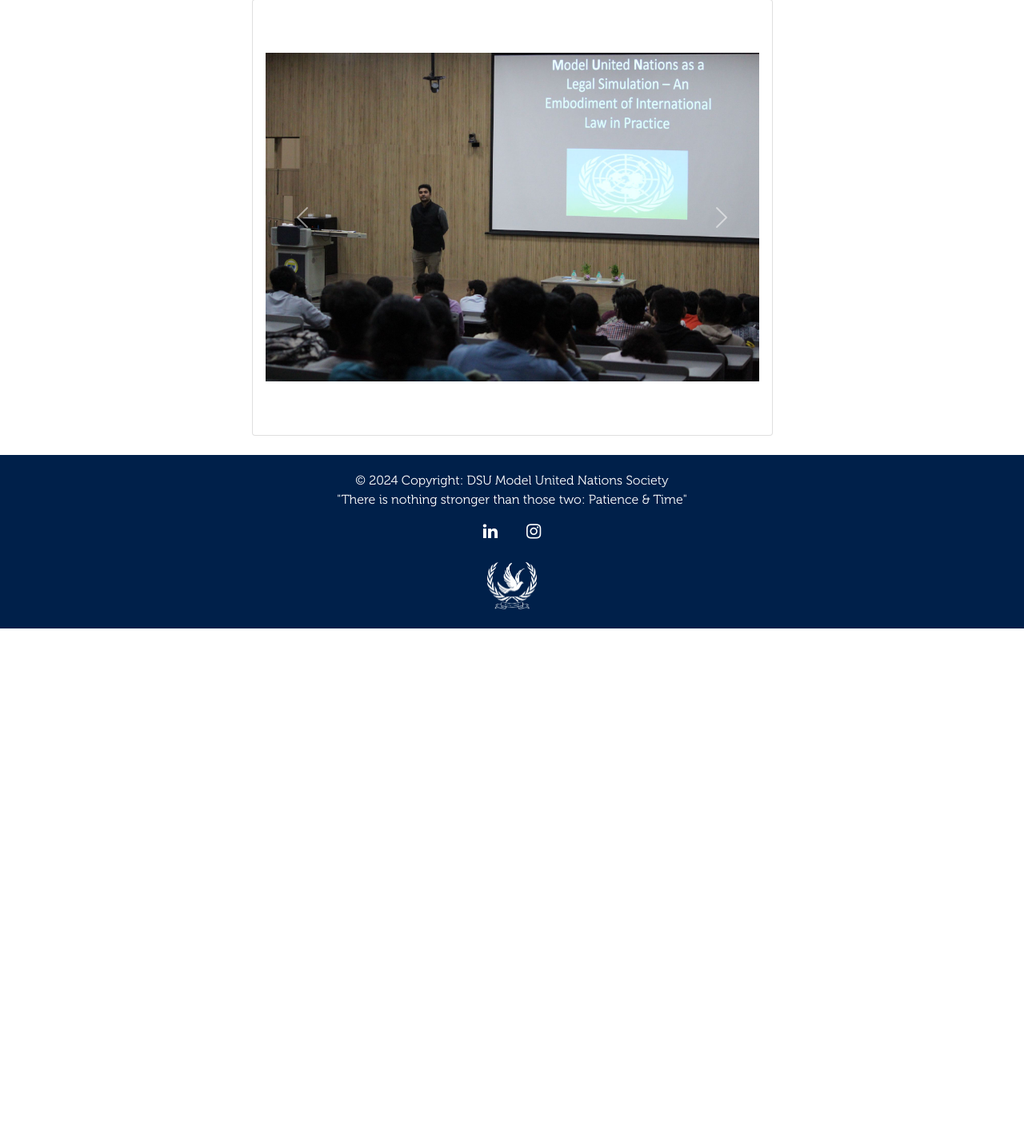
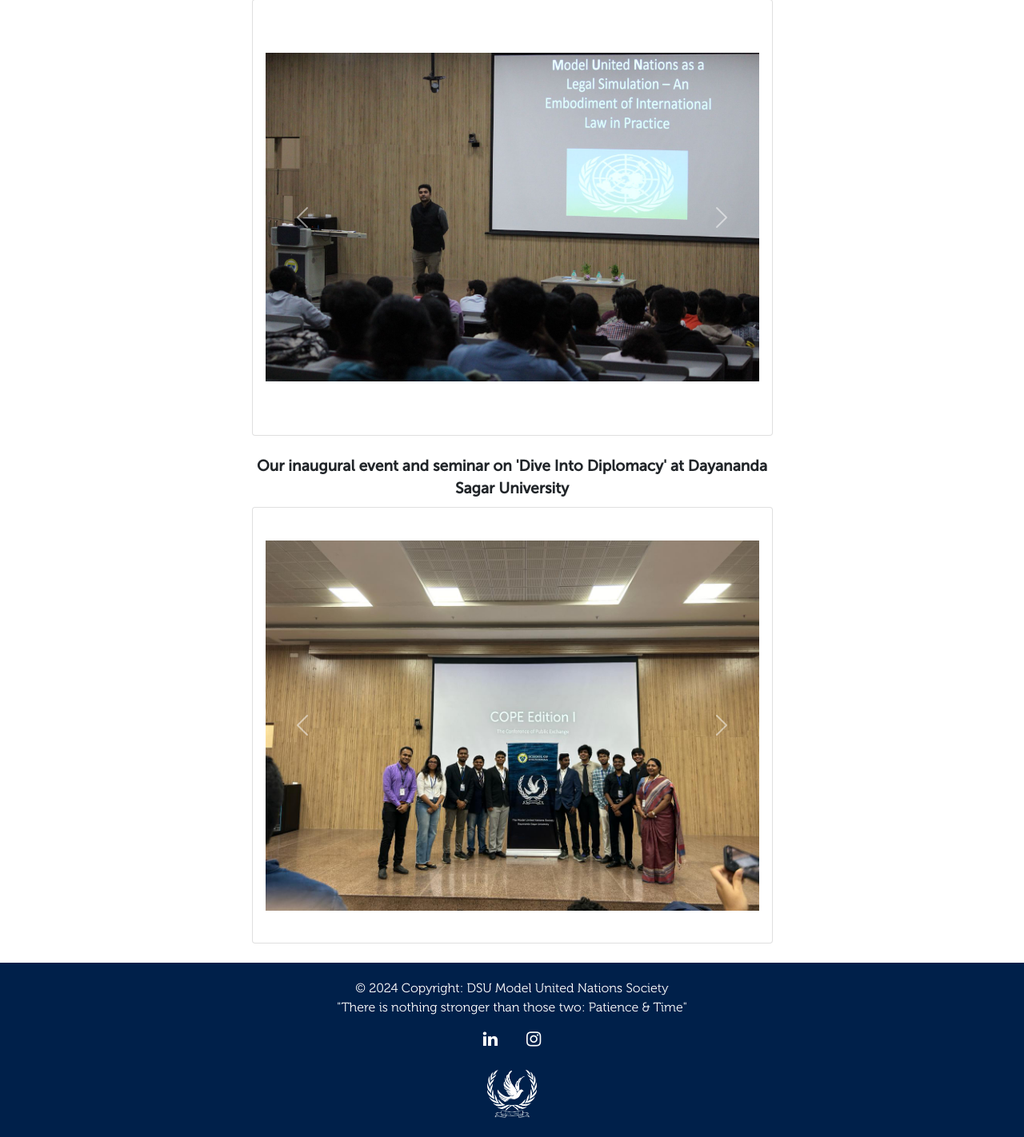
Before and after one commit to shashwatsaini/MUNSOC-Web-App, a Flask app: page /events in a window 1280 px wide. Shown: the part 1732-3154 px from the top of the page at 80% size. Before the commit the page ends 2518 px from the top, so only its background shows below. Run offline with Flask 3, Linux system fonts and the light colour scheme.

Commit message:
Added COPE1 images, need to change text

```diff
--- a/static/style.css
+++ b/static/style.css
@@ -248,7 +248,7 @@ footer {
 
 
 .cope:hover{
-    transform: scale(1.1);
+    transform: scale(1.05);
     border: solid 2px;
     border-radius: 6px;
 }
--- a/templates/events.html
+++ b/templates/events.html
@@ -207,6 +207,46 @@
 
 			<br>
 
+			<div class="container-md d-flex justify-content-center scroll-animate">
+			    <div class="col-7 mx-auto">
+					<div class="card-title">
+						Our inaugural event and seminar on 'Dive Into Diplomacy' at Dayananda Sagar University
+					</div>
+			        <div class="card">
+			            <div class="card-body">
+			                <div id="carouselExampleControls4" class="carousel slide" data-bs-ride="carousel">
+			                    <div class="carousel-inner">
+			                        <div class="carousel-item active">
+			                            <img class="d-block w-100" src="{{ url_for('static', filename='img/COPE1/COPE1pic1.jpg') }}" alt="First slide">
+			                        </div>
+			                        <div class="carousel-item">
+			                            <img class="d-block w-100" src="{{ url_for('static', filename='img/COPE1/COPE1pic2.jpg') }}" alt="Second slide">
+			                        </div>
+			                        <div class="carousel-item">
+			                            <img class="d-block w-100" src="{{ url_for('static', filename='img/COPE1/COPE1pic3.jpg') }}" alt="Second slide">
+			                        </div>
+									<div class="carousel-item">
+			                            <img class="d-block w-100" src="{{ url_for('static', filename='img/COPE1/COPE1pic4.jpg') }}" alt="Second slide">
+			                        </div>
+									<div class="carousel-item">
+			                            <img class="d-block w-100" src="{{ url_for('static', filename='img/COPE1/COPE1pic5.jpg') }}" alt="Second slide">
+			                        </div>
+			                    </div>
+			                    <a class="carousel-control-prev" href="#carouselExampleControls4" role="button" data-bs-slide="prev">
+			                        <span class="carousel-control-prev-icon" aria-hidden="true"></span>
+			                        <span class="sr-only">Previous</span>
+			                    </a>
+			                    <a class="carousel-control-next" href="#carouselExampleControls4" role="button" data-bs-slide="next">
+			                        <span class="carousel-control-next-icon" aria-hidden="true"></span>
+			                        <span class="sr-only">Next</span>
+			                    </a>
+			                </div>
+			            </div>
+			        </div>
+			    </div>
+			</div>
+
+			<br>
 
 		</main>
 
```
Also changed, not shown: static/img/COPE1/COPE1pic1.jpg (added), static/img/COPE1/COPE1pic5.JPG (added), 3 other files.
